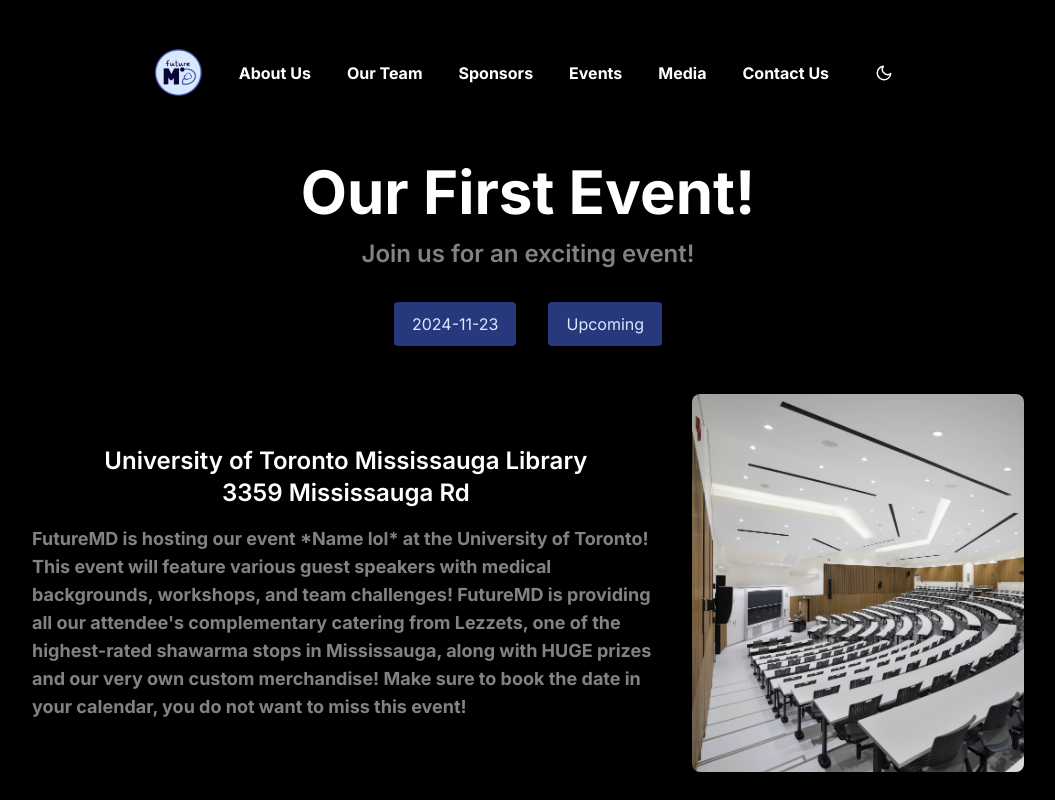
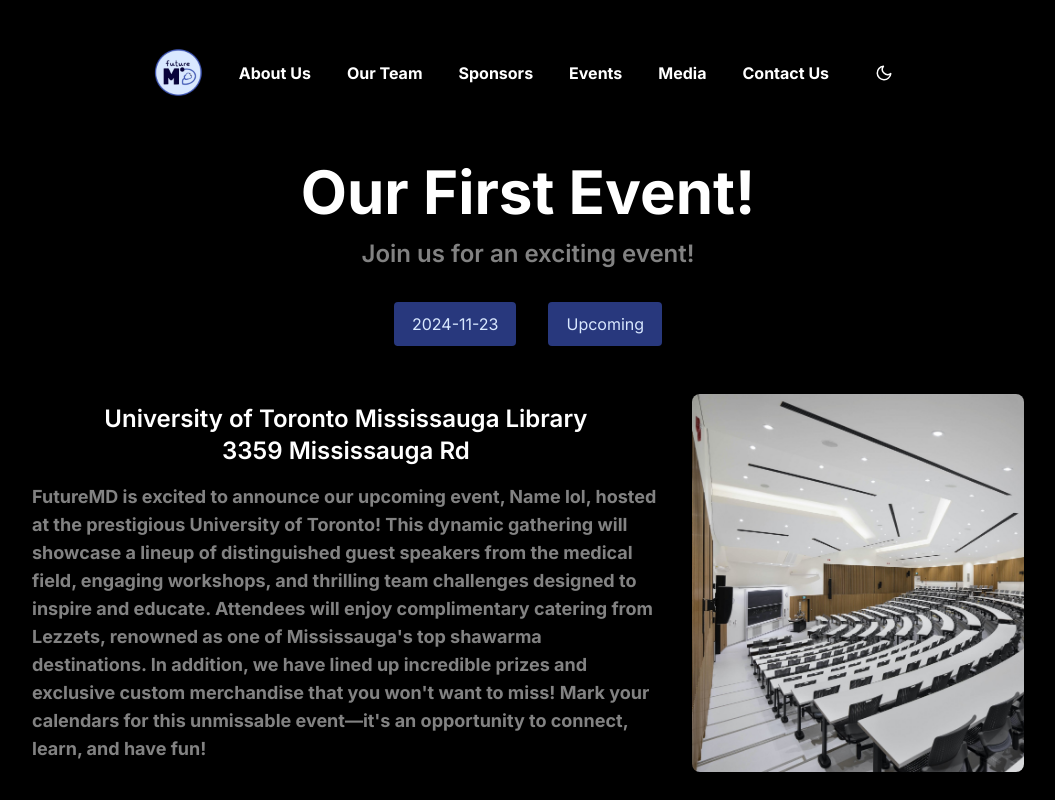
Before and after one commit to advayc/futuremd-site, a Next.js app: page /first in a window 1280 px wide. Shown: the top 800 px of the page, without its empty margins (112-1167 px from the left). Built offline with nearby package versions, Linux system fonts and the light colour scheme.

Commit message:
Update first.tsx

```diff
--- a/pages/first.tsx
+++ b/pages/first.tsx
@@ -46,7 +46,8 @@
             University of Toronto Mississauga Library <br></br>3359 Mississauga Rd
           </p>
           <p className="text-base md:text-lg font-bold dark:text-dark-text text-[#828282]">
-          FutureMD is hosting our event *Name lol* at the University of Toronto! This event will feature various guest speakers with medical backgrounds, workshops, and team challenges! FutureMD is providing all our attendee's complementary catering from Lezzets, one of the highest-rated shawarma stops in Mississauga, along with HUGE prizes and our very own custom merchandise! Make sure to book the date in your calendar, you do not want to miss this event!
+          FutureMD is excited to announce our upcoming event, Name lol, hosted at the prestigious University of Toronto! This dynamic gathering will showcase a lineup of distinguished guest speakers from the medical field, engaging workshops, and thrilling team challenges designed to inspire and educate. Attendees will enjoy complimentary catering from Lezzets, renowned as one of Mississauga's top shawarma destinations. In addition, we have lined up incredible prizes and exclusive custom merchandise that you won't want to miss! Mark your calendars for this unmissable event—it's an opportunity to connect, learn, and have fun!
+
           </p>
         </div>
         <div className="flex justify-end mt-8 md:mt-0">
```
